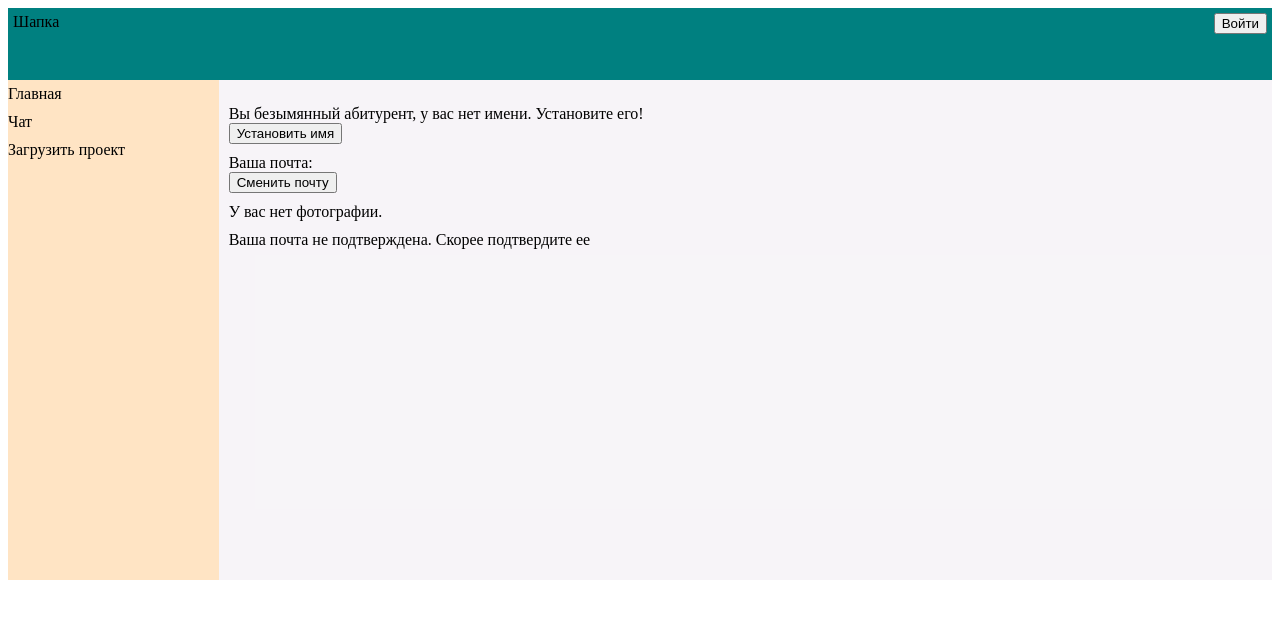
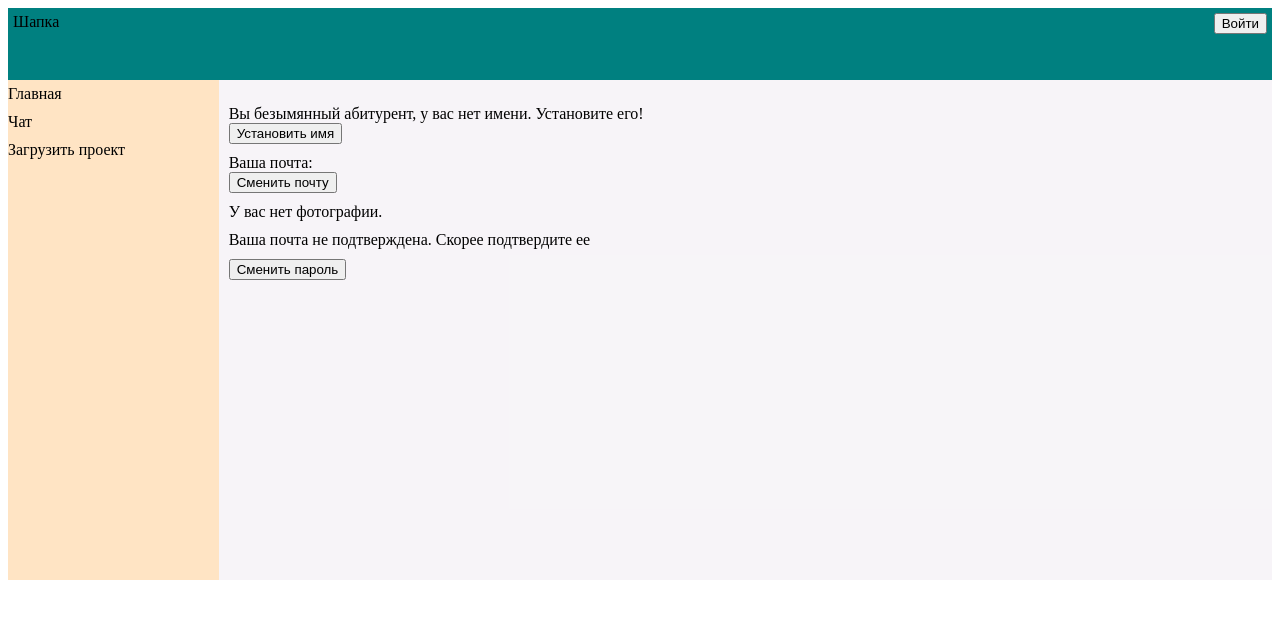
Before and after one commit to anton12042001/sfu-competition, a React (Create React App) app: page /personalCubnet in a window 1280 px wide. Shown: the top 618 px of the page. Built offline with nearby package versions, Linux system fonts and the light colour scheme; no server answers.

Commit message:
added change password

```diff
--- a/src/components/Authorization/Login/LoginContainer.jsx
+++ b/src/components/Authorization/Login/LoginContainer.jsx
@@ -1,20 +1,31 @@
 import React from 'react';
 import Login from "./Login";
 import {setUser} from "../../../reduxTollkit/slices/userSlice";
-import {useDispatch} from "react-redux";
+import {useDispatch, useSelector} from "react-redux";
 import {useNavigate} from "react-router-dom";
 import {loginAPI} from "../../../api/login/loginAPI";
+import {sendMessagesAPI} from "../../../api/sendEmailVerification/sendMessagesAPI";
 
 const LoginContainer = () => {
     const dispatch = useDispatch()
     const navigate = useNavigate()
+    const {emailVerified,email} = useSelector(state => state.user)
+
+    if(emailVerified && email){
+        navigate('/content')
+    }
 
     const handleLogin = (email, password) => {
         loginAPI(email,password)
             .then(({user}) => {
-                (user.emailVerified === false) ? navigate('/mailVerification') : navigate('/content')
+                if(user.emailVerified === false){
+                    navigate('/mailVerification')
+                    sendMessagesAPI()
+                }else navigate('/content')
                 console.log(user)
-                dispatch(setUser({email: user.email, id: user.uid, token: user.accessToken,}))
+                if(user.emailVerified === true) {
+                    dispatch(setUser({email: user.email, id: user.uid, token: user.accessToken, emailVerified: user.emailVerified}))
+                }
             })
             .catch(console.error)
     }
--- a/src/components/EmailVerification/EmailVerificationContainer.jsx
+++ b/src/components/EmailVerification/EmailVerificationContainer.jsx
@@ -9,6 +9,10 @@
     const [ seconds, setSeconds ] = useState(60);
     const [infMessages, setInfMessages] = useState(false)
 
+    useEffect(() => {
+        setTimerActive(true)
+        setTimer(true)
+    },[])
 
 
     const verificationMail = () => {
--- a/src/components/PersonalCubnet/ChangeEmail/ChangeEmailContainer.jsx
+++ b/src/components/PersonalCubnet/ChangeEmail/ChangeEmailContainer.jsx
@@ -3,7 +3,7 @@
 import {getAuth, updateEmail} from "firebase/auth";
 import {useDispatch} from "react-redux";
 import {editUserProfileMail} from "../../../reduxTollkit/slices/userProfileSlice";
-import ChangeEmailPopapForm from "./ChangeEmailPopapForm/ChangeEmailPopapForm";
+import ChangePopapForm from "../ChangePopapForm/ChangePopapForm";
 import cl from './ChangeEmail.module.css'
 import {reAuthAPI} from "../../../api/reAuth/reAuthAPI";
 import {useNavigate} from "react-router-dom";
@@ -22,7 +22,6 @@
         }).catch((error) => {
             console.log(error)
         });
-
     }
 
 
@@ -42,7 +41,7 @@
 
     return (
         <div>
-            {authPopap && <div className={cl.reAuthPopap}> <ChangeEmailPopapForm reauthorization={reauthorization} /></div>}
+            {authPopap && <div className={cl.reAuthPopap}> <ChangePopapForm reauthorization={reauthorization} /></div>}
             <ChangeEmail updateMail={updateMail} email={props.email} />
         </div>
     );
--- /dev/null
+++ b/src/components/PersonalCubnet/ChangePassword/ChangePassword.jsx
@@ -0,0 +1,11 @@
+import React from 'react';
+
+const ChangePassword = (props) => {
+    return (
+        <div>
+            <button onClick={props.updatePassword} >Сменить пароль</button>
+        </div>
+    );
+};
+
+export default ChangePassword;
--- /dev/null
+++ b/src/components/PersonalCubnet/ChangePassword/ChangePasswordContainer.jsx
@@ -0,0 +1,46 @@
+import React, {useState} from 'react';
+import ChangePassword from "./ChangePassword";
+import {useDispatch, useSelector} from "react-redux";
+import {useNavigate} from "react-router-dom";
+import {getAuth,sendPasswordResetEmail} from "firebase/auth";
+import {reAuthAPI} from "../../../api/reAuth/reAuthAPI";
+import cl from "../ChangeEmail/ChangeEmail.module.css";
+import ChangePopapForm from "../ChangePopapForm/ChangePopapForm";
+
+const ChangePasswordContainer = () => {
+
+    const {email} = useSelector(state => state.user)
+    const [authPopap, setAuthPopap] = useState(false)
+    const dispatch = useDispatch()
+    const navigate = useNavigate()
+    const auth = getAuth();
+
+    const reauthorization = (data) => {
+        reAuthAPI(data).then(() => {
+            setAuthPopap(false)
+        }).catch((error) => {
+            console.log(error)
+        });
+    }
+
+    const updatePassword = () => {
+        sendPasswordResetEmail(auth, email)
+            .then(() => {
+                alert("Письмо со сбросом пароля отправлено на вашу почту")
+            })
+            .catch((error) => {
+                const errorCode = error.code;
+                const errorMessage = error.message;
+            });
+    }
+
+
+    return (
+        <div>
+            {authPopap && <div className={cl.reAuthPopap}> <ChangePopapForm reauthorization={reauthorization} /></div>}
+            <ChangePassword updatePassword={updatePassword} />
+        </div>
+    );
+};
+
+export default ChangePasswordContainer;
--- a/src/components/PersonalCubnet/ChangeEmail/ChangeEmailPopapForm/ChangeEmailPopapForm.jsx
+++ b/src/components/PersonalCubnet/ChangePopapForm/ChangePopapForm.jsx
@@ -1,8 +1,8 @@
 import React from 'react';
 import {useForm} from "react-hook-form";
-import cl from './ChangeEmailPopapForm.module.css'
+import cl from './ChangePopapForm.module.css'
 
-const ChangeEmailPopapForm = (props) => {
+const ChangePopapForm = (props) => {
 
     const {
         register,
@@ -27,4 +27,4 @@
     );
 };
 
-export default ChangeEmailPopapForm;
+export default ChangePopapForm;
--- a/src/components/PersonalCubnet/PersonalCubnet.jsx
+++ b/src/components/PersonalCubnet/PersonalCubnet.jsx
@@ -3,6 +3,7 @@
 import cl from './PersonalCubnet.module.css'
 import ChangeFullNameContainer from "./ChangeFullName/ChangeFullNameContainer";
 import ChangeEmailContainer from "./ChangeEmail/ChangeEmailContainer";
+import ChangePasswordContainer from "./ChangePassword/ChangePasswordContainer";
 
 const PersonalCubnet = () => {
     const {displayName,email,photoURL,emailVerified} = useSelector(state => state.userProfile)
@@ -11,10 +12,9 @@
         <div className={cl.personalCubnetProfile} >
             <ChangeFullNameContainer displayName={displayName} />
             <ChangeEmailContainer email={email}/>
-
-
             {photoURL ? <div>Ваша фотография: {photoURL}</div> : <div>У вас нет фотографии.</div>}
             {emailVerified ? <div>Ваша почта подтверждена.</div> : <div>Ваша почта не подтверждена. Скорее подтвердите ее</div>}
+            <ChangePasswordContainer/>
         </div>
     );
 };
--- a/src/reduxTollkit/slices/userSlice.js
+++ b/src/reduxTollkit/slices/userSlice.js
@@ -4,7 +4,7 @@
     email: null,
     token: null,
     id: null,
-    admin: null,
+    emailVerified:false
 }
 
 
@@ -16,11 +16,13 @@
             state.email = action.payload.email
             state.token = action.payload.token
             state.id = action.payload.id
+            state.emailVerified = action.payload.id
         },
         removeUser(state, action) {
             state.email = null
             state.token = null
             state.id = null
+            state.emailVerified = false
         }
     },
 })
```
Also changed, not shown: src/components/PersonalCubnet/ChangePassword/ChangePassword.module.css (added), src/components/PersonalCubnet/ChangePopapForm/ChangePopapForm.module.css (renamed from src/components/PersonalCubnet/ChangeEmail/ChangeEmailPopapForm/ChangeEmailPopapForm.module.css).
